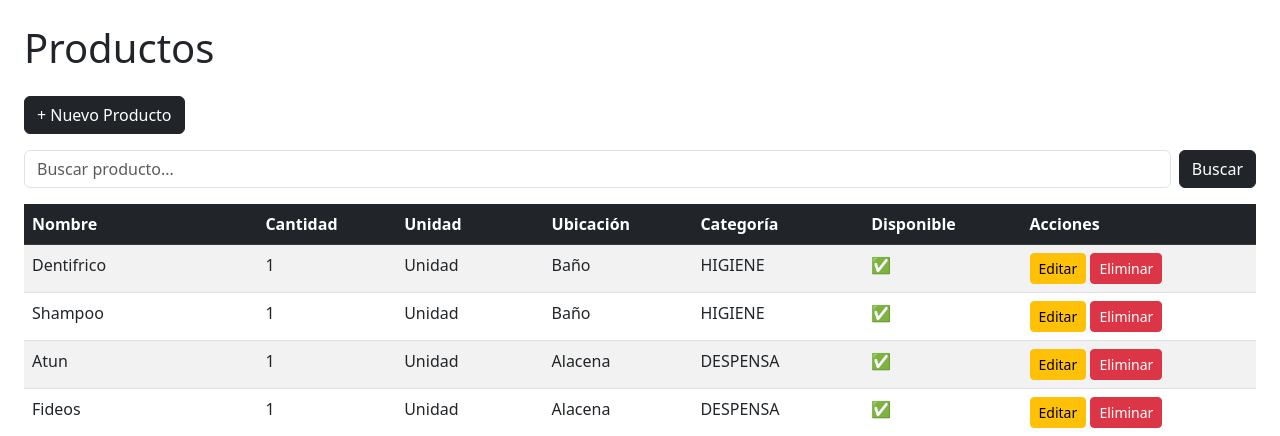
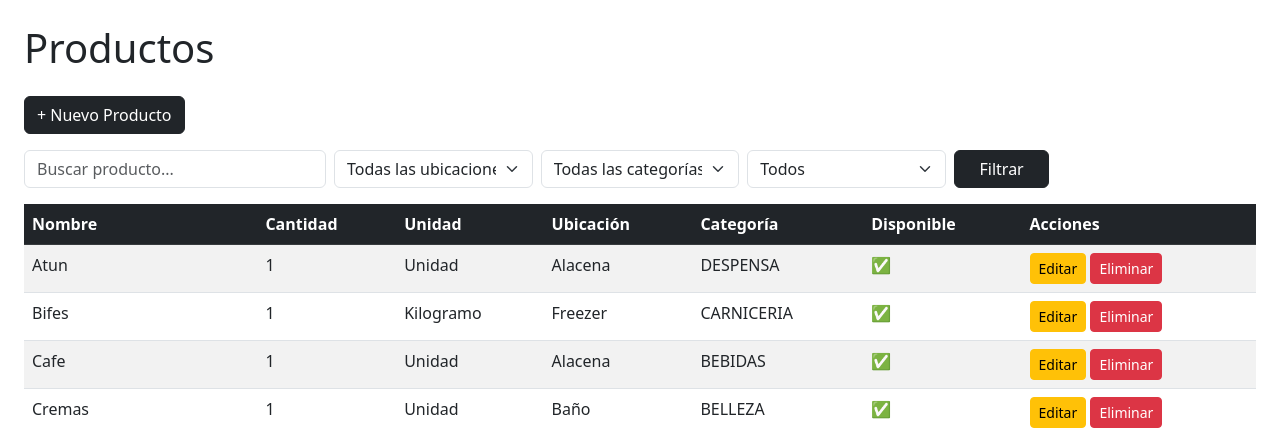
Before and after one commit to dragomatias91/inventario_hogar, a Django app: page /productos/ in a window 1280 px wide. Shown: the part 56-492 px from the top of the page. Run offline with Django 5.2, Linux system fonts and the light colour scheme; data comes from the database, SQL or seed files in the repository.

Commit message:
agragracion filtros

```diff
--- a/src/categorias/views.py
+++ b/src/categorias/views.py
@@ -12,8 +12,6 @@ def lista_categorias(request):
         'categorias': categorias,
         'query': query
     })
-
-
 
 def crear_categoria(request):
     if request.method == 'POST':
--- a/src/productos/templates/productos/lista_productos.html
+++ b/src/productos/templates/productos/lista_productos.html
@@ -3,9 +3,38 @@
 {% block content %}
     <h1 class="mb-4">Productos</h1>
     <a href="{% url 'productos:crear' %}" class="btn btn-dark mb-3">+ Nuevo Producto</a>
-    <form method="GET" class="d-flex mb-3">
-        <input type="text" name="q" class="form-control me-2" placeholder="Buscar producto..." value="{{ query }}">
-        <button type="submit" class="btn btn-dark">Buscar</button>
+
+    <form method="GET" class="row g-2 mb-3">
+        <div class="col-md-3">
+            <input type="text" name="q" class="form-control" placeholder="Buscar producto..." value="{{ query }}">
+        </div>
+        <div class="col-md-2">
+            <select name="ubicacion" class="form-select">
+                <option value="">Todas las ubicaciones</option>
+                <option value="ALACENA" {% if ubicacion == 'ALACENA' %}selected{% endif %}>Alacena</option>
+                <option value="HELADERA" {% if ubicacion == 'HELADERA' %}selected{% endif %}>Heladera</option>
+                <option value="FREEZER" {% if ubicacion == 'FREEZER' %}selected{% endif %}>Freezer</option>
+                <option value="DESPENSA" {% if ubicacion == 'DESPENSA' %}selected{% endif %}>Despensa</option>
+            </select>
+        </div>
+        <div class="col-md-2">
+            <select name="categoria" class="form-select">
+                <option value="">Todas las categorías</option>
+                {% for cat in categorias %}
+                <option value="{{ cat.id }}" {% if categoria == cat.id|stringformat:'s' %}selected{% endif %}>{{ cat.nombre }}</option>
+                {% endfor %}
+            </select>
+        </div>
+        <div class="col-md-2">
+            <select name="disponible" class="form-select">
+                <option value="">Todos</option>
+                <option value="True" {% if disponible == 'True' %}selected{% endif %}>Disponible</option>
+                <option value="False" {% if disponible == 'False' %}selected{% endif %}>No disponible</option>
+            </select>
+        </div>
+        <div class="col-md-1">
+            <button type="submit" class="btn btn-dark w-100">Filtrar</button>
+        </div>
     </form>
 
     <table class="table table-striped table-hover">
@@ -30,8 +59,8 @@
                 <td>{{ producto.categoria }}</td>
                 <td>{% if producto.disponible %}✅{% else %}❌{% endif %}</td>
                 <td>
-                <a href="{% url 'productos:editar' producto.pk %}" class="btn btn-sm btn-warning">Editar</a>
-                <a href="{% url 'productos:eliminar' producto.pk %}" class="btn btn-sm btn-danger">Eliminar</a>
+                    <a href="{% url 'productos:editar' producto.pk %}" class="btn btn-sm btn-warning">Editar</a>
+                    <a href="{% url 'productos:eliminar' producto.pk %}" class="btn btn-sm btn-danger">Eliminar</a>
                 </td>
             </tr>
             {% endfor %}
--- a/src/productos/views.py
+++ b/src/productos/views.py
@@ -2,15 +2,35 @@ from django.shortcuts import render, redirect, get_object_or_404
 from .models import Producto, ListaCompras
 from .forms import ProductoForm, ListaComprasForm
 from django.db import models as db_models
+from django.db.models.functions import Lower
 
 def lista_productos(request):
     query = request.GET.get('q', '')
-    productos = Producto.objects.all()
+    ubicacion = request.GET.get('ubicacion', '')
+    categoria = request.GET.get('categoria', '')
+    disponible = request.GET.get('disponible', '')
+
+    productos = Producto.objects.all().order_by(Lower('nombre'))
+
     if query:
         productos = productos.filter(nombre__icontains=query)
+    if ubicacion:
+        productos = productos.filter(ubicacion=ubicacion)
+    if categoria:
+        productos = productos.filter(categoria__id=categoria)
+    if disponible:
+        productos = productos.filter(disponible=disponible == 'True')
+
+    from categorias.models import Categoria as Cat
+    categorias = Cat.objects.all().order_by(Lower('nombre'))
+
     return render(request, 'productos/lista_productos.html', {
         'productos': productos,
-        'query': query
+        'query': query,
+        'categorias': categorias,
+        'ubicacion': ubicacion,
+        'categoria': categoria,
+        'disponible': disponible,
     })
 
 def crear_producto(request):
```
